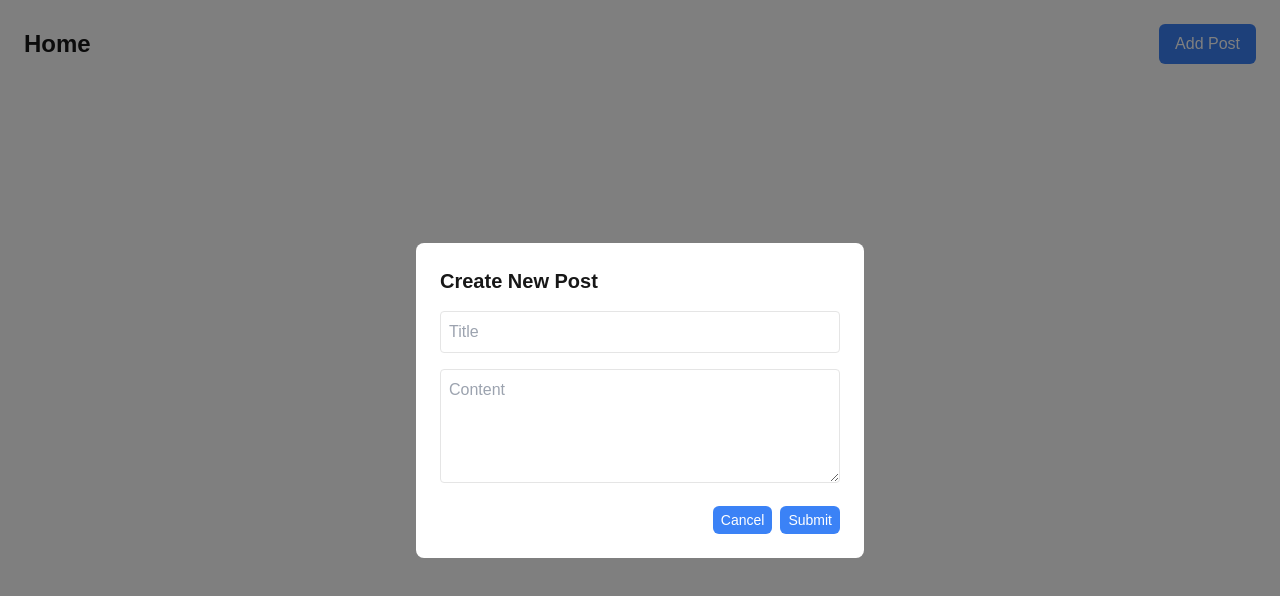
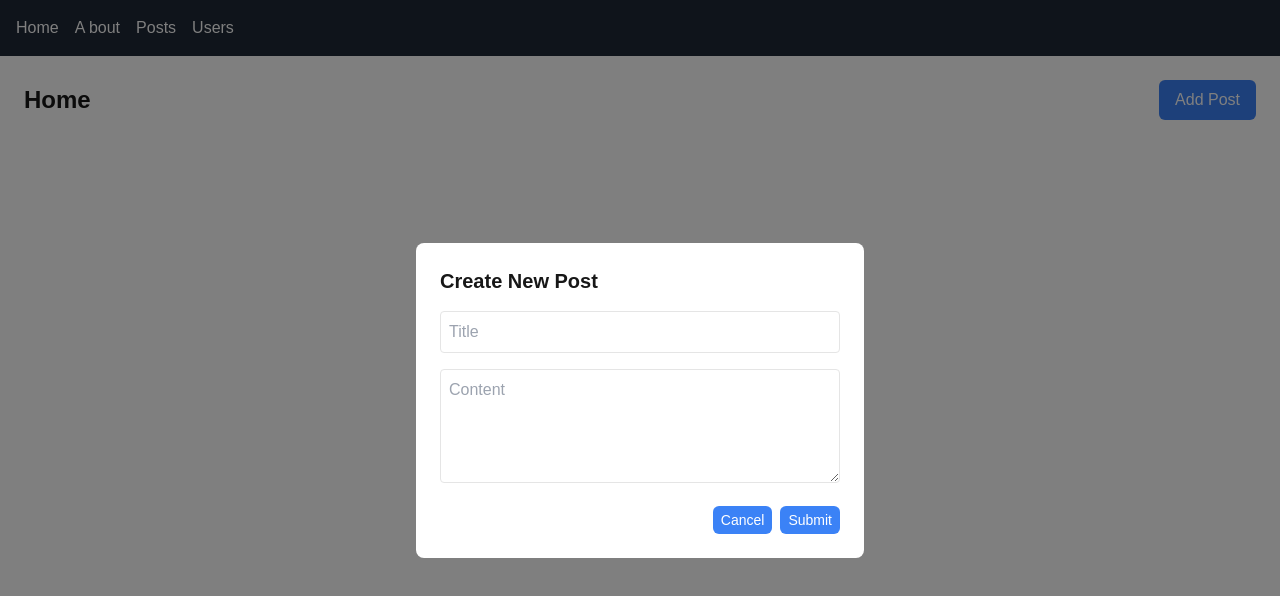
Before and after one commit to Celse13/alx-project-0x02-setup, a Next.js app in the folder alx-project-0x02/: page /home in a window 1280 px wide. Shown: the top 596 px of the page. Built offline with nearby package versions, Linux system fonts and the light colour scheme.

Commit message:
added an import on the page/home.tsx

```diff
--- a/alx-project-0x02/pages/home.tsx
+++ b/alx-project-0x02/pages/home.tsx
@@ -1,8 +1,9 @@
-import React, { useState } from 'react';
-import Card from '@/components/common/Card';
-import Button from '@/components/common/Button';
-import PostModal from '@/components/common/PostModal';
-import { PostProps } from '@/interfaces';
+import React, { useState } from "react";
+import Card from "@/components/common/Card";
+import Button from "@/components/common/Button";
+import PostModal from "@/components/common/PostModal";
+import { PostProps } from "@/interfaces";
+import Header from "@/components/layout/Header";
 
 export default function Home() {
   const [isModalOpen, setIsModalOpen] = useState(false);
@@ -13,6 +14,8 @@ export default function Home() {
   };
 
   return (
+    <>
+      <Header />
       <div className="p-6">
         <div className="flex justify-between items-center mb-4">
           <h1 className="text-2xl font-bold">Home</h1>
@@ -27,11 +30,7 @@ export default function Home() {
 
         <div className="grid gap-4 md:grid-cols-2">
           {posts.map((post, index) => (
-          <Card
-            key={index}
-            title={post.title}
-            content={post.content}
-          />
+            <Card key={index} title={post.title} content={post.content} />
           ))}
         </div>
 
@@ -41,5 +40,6 @@ export default function Home() {
           onSubmit={handleAddPost}
         />
       </div>
+    </>
   );
 }
```
Lines whose indentation alone changed are shown as unchanged.
